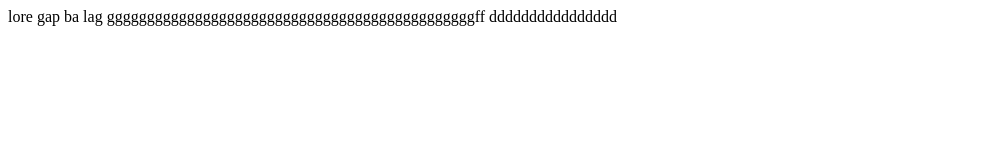
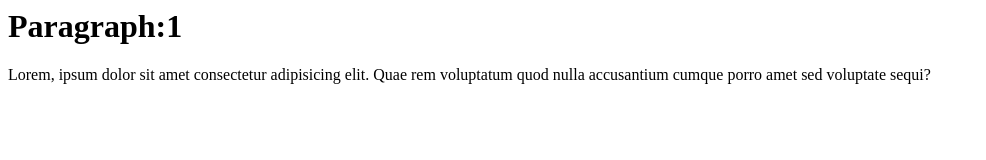
Before and after one commit to daniyal-mrwt/resume, a plain HTML site: page index.html in a window 1280 px wide. Shown: the whole page, without its empty margins (0-986 px from the left). Drawn offline with Linux system fonts and the light colour scheme.

Commit message:
hi i am changing add h1 and paragraph

```diff
--- a/index.html
+++ b/index.html
@@ -3,6 +3,9 @@
 
   </head>
   <body>
-    <p>lore gap ba lag ggggggggggggggggggggggggggggggggggggggggggggggff dddddddddddddddd</p>
+    <p>
+      <h1>Paragraph:1</h1>
+      Lorem, ipsum dolor sit amet consectetur adipisicing elit. Quae rem voluptatum quod
+       nulla accusantium cumque porro amet sed voluptate sequi?</p>
   </body>
 </html>
```
